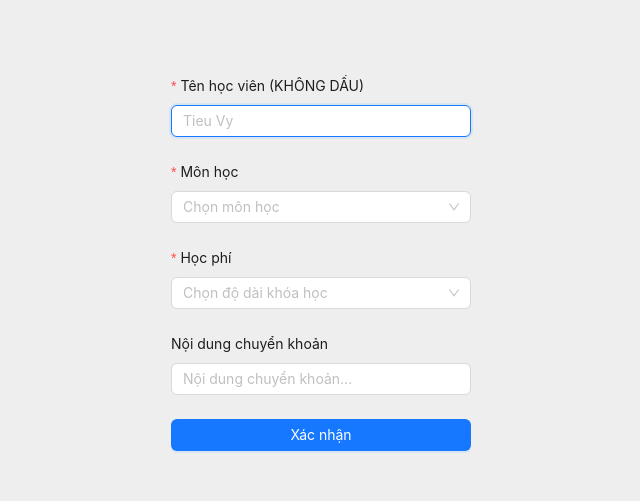
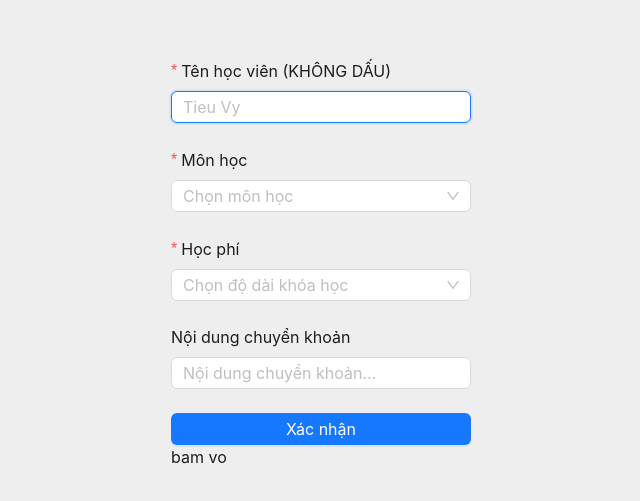
Before and after one commit to binnehaha321/romance-khanh-transfer-gate, a React (Vite) app: page / in a window 1280 px wide. Shown: the part 137-638 px from the top of the page, without its empty margins (319-959 px from the left). Built offline with nearby package versions, Linux system fonts and the light colour scheme; no server answers.

Commit message:
Test deep link

```diff
--- a/src/App.tsx
+++ b/src/App.tsx
@@ -124,6 +124,7 @@ function App() {
 						Xác nhận
 					</a>
 				</Button>
+				<a href='https://dl.vietqr.io/pay?app=tpb'>bam vo</a>
 			</Form>
 		</Flex>
 	)
--- a/src/config/ThemeProvider.tsx
+++ b/src/config/ThemeProvider.tsx
@@ -4,7 +4,7 @@ const ThemeProvider = ({ children }: React.PropsWithChildren) => (
 	<ConfigProvider
 		theme={{
 			token: {
-				// fontSize: 20
+				fontSize: 16
 			},
 			components: {
 				// Input: {
```
